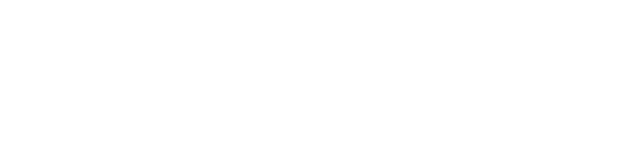
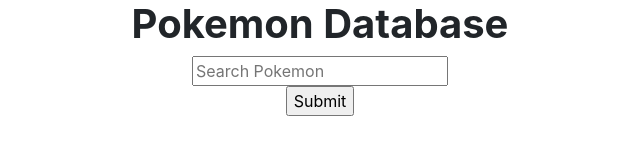
Before and after one commit to obleus/GottaCatchThemAll, a plain HTML site: page index.html in a window 1280 px wide. Shown: the whole page, without its empty margins (320-960 px from the left). Drawn offline with nearby package versions, Linux system fonts and the light colour scheme.

Commit message:
added css and needed classes

```diff
--- a/assets/css/style.css
+++ b/assets/css/style.css
@@ -0,0 +1,7 @@
+h1 {
+    font-weight: bold;
+}
+
+body {
+    background: linear-gradient(    );
+}
--- a/index.html
+++ b/index.html
@@ -4,9 +4,23 @@
     <meta charset="UTF-8">
     <meta http-equiv="X-UA-Compatible" content="IE=edge">
     <meta name="viewport" content="width=device-width, initial-scale=1.0">
-    <title>PokeDex..</title>
+    <link rel="stylesheet" href="https://cdn.jsdelivr.net/npm/bootstrap@4.6.1/dist/css/bootstrap.min.css" integrity="sha384-zCbKRCUGaJDkqS1kPbPd7TveP5iyJE0EjAuZQTgFLD2ylzuqKfdKlfG/eSrtxUkn" crossorigin="anonymous">
+    <link rel="stylesheet" href="./assets/css/style.css">
+    <title>PokeDex</title>
 </head>
 <body>
+    <h1 class="pokedata text-center">Pokemon Database</h1>
 
+
+    <form action="" class="search-container text-center">
+        <input type="text" class="search-pokemon" placeholder="Search Pokemon">
+        <div class="pokeimg"></div>
+        <input type="submit" value="Submit">
+    </form>
+
+
+
+
+    <script src="./assets/js/"></script>
 </body>
 </html>
```
